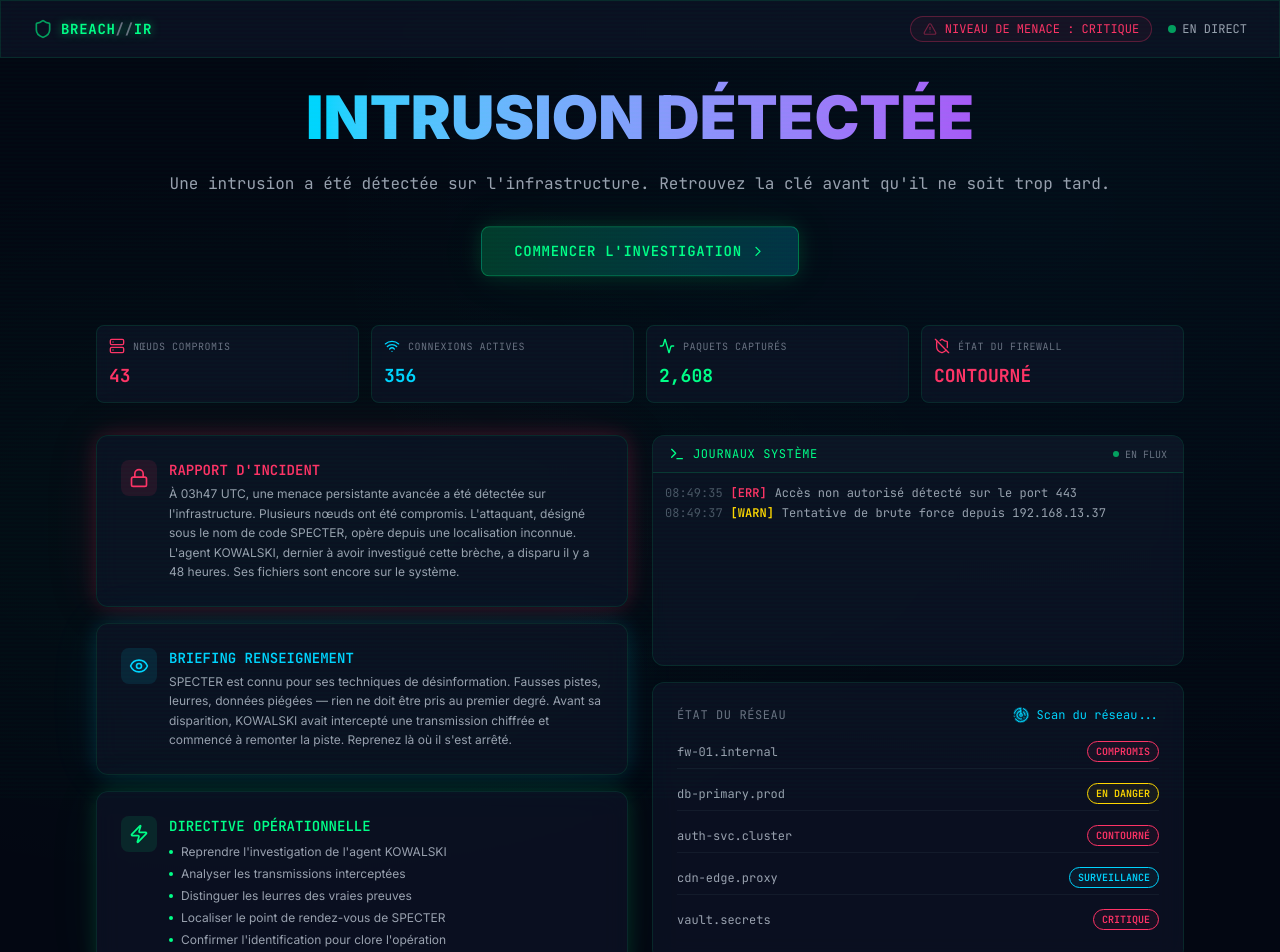
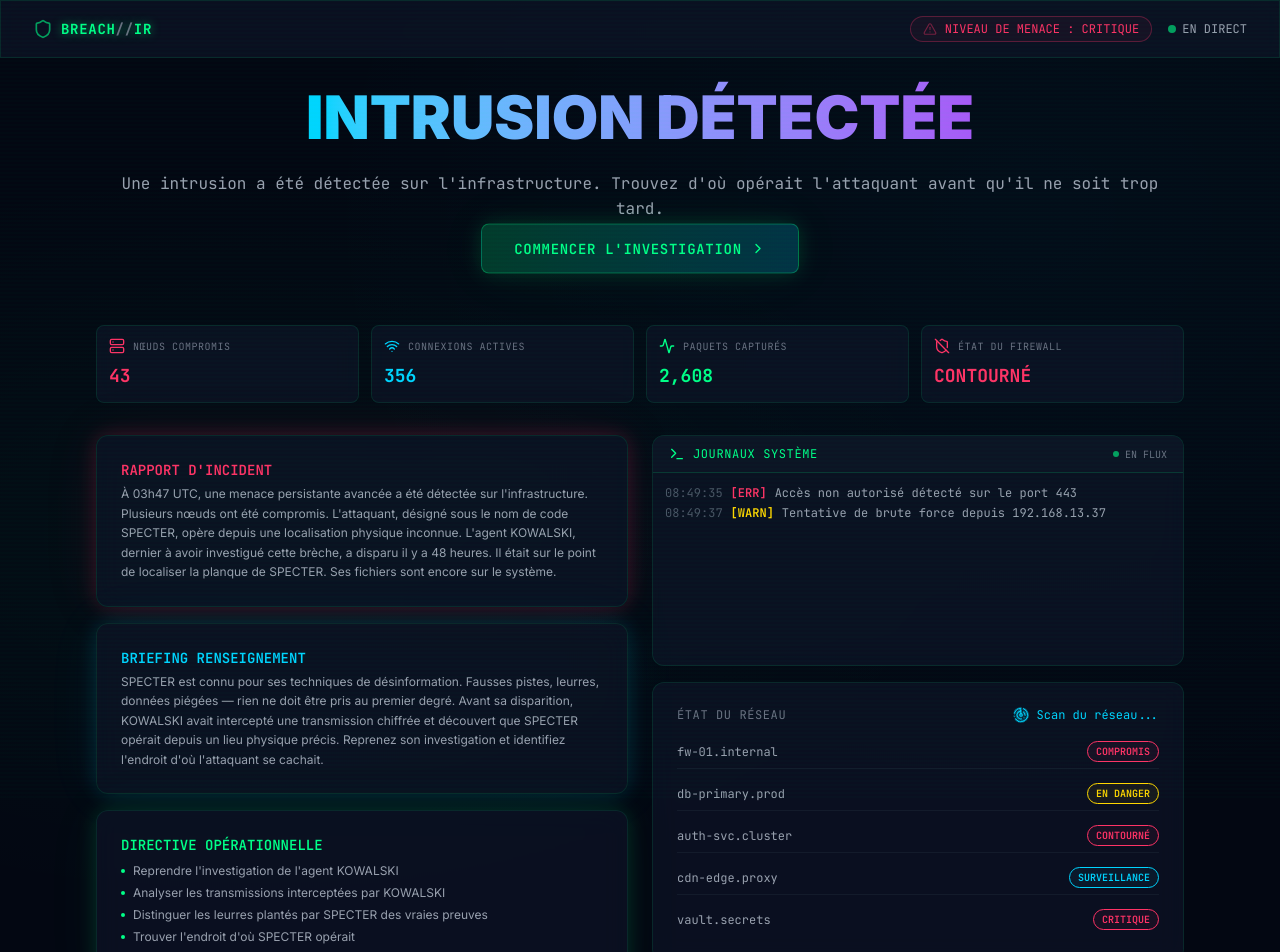
Before and after one commit to Killian-rx/Challenge48h, a React (Vite) app in the folder client/: page / in a window 1280 px wide. Shown: the top 952 px of the page. Built offline with nearby package versions, Linux system fonts and the light colour scheme.

Commit message:
feat: delete logo on home page

```diff
--- a/client/src/pages/Home.jsx
+++ b/client/src/pages/Home.jsx
@@ -29,7 +29,7 @@ export default function Home() {
 
         <div className="h-8 mb-6">
           <TypewriterText
-            text="Une intrusion a été détectée sur l'infrastructure. Retrouvez la clé avant qu'il ne soit trop tard."
+            text="Une intrusion a été détectée sur l'infrastructure. Trouvez d'où opérait l'attaquant avant qu'il ne soit trop tard."
             speed={30}
             className="text-gray-400 text-sm sm:text-base"
             onComplete={() => setTitleDone(true)}
@@ -62,16 +62,14 @@ export default function Home() {
         <div className="space-y-4">
           <GlowCard glow="red">
             <div className="flex items-start gap-3">
-              <div className="p-2 rounded-lg bg-cyber-red/10">
-                <Lock className="w-5 h-5 text-cyber-red" />
-              </div>
               <div>
                 <h3 className="font-mono text-sm font-semibold text-cyber-red mb-1">RAPPORT D'INCIDENT</h3>
                 <p className="text-xs text-gray-400 leading-relaxed">
                   À 03h47 UTC, une menace persistante avancée a été détectée sur l'infrastructure.
                   Plusieurs nœuds ont été compromis. L'attaquant, désigné sous le nom de code SPECTER,
-                  opère depuis une localisation inconnue. L'agent KOWALSKI, dernier à avoir investigué
-                  cette brèche, a disparu il y a 48 heures. Ses fichiers sont encore sur le système.
+                  opère depuis une localisation physique inconnue. L'agent KOWALSKI, dernier à avoir
+                  investigué cette brèche, a disparu il y a 48 heures. Il était sur le point de
+                  localiser la planque de SPECTER. Ses fichiers sont encore sur le système.
                 </p>
               </div>
             </div>
@@ -79,16 +77,14 @@ export default function Home() {
 
           <GlowCard glow="blue">
             <div className="flex items-start gap-3">
-              <div className="p-2 rounded-lg bg-cyber-blue/10">
-                <Eye className="w-5 h-5 text-cyber-blue" />
-              </div>
               <div>
                 <h3 className="font-mono text-sm font-semibold text-cyber-blue mb-1">BRIEFING RENSEIGNEMENT</h3>
                 <p className="text-xs text-gray-400 leading-relaxed">
                   SPECTER est connu pour ses techniques de désinformation. Fausses pistes, leurres,
                   données piégées — rien ne doit être pris au premier degré. Avant sa disparition,
-                  KOWALSKI avait intercepté une transmission chiffrée et commencé à remonter la piste.
-                  Reprenez là où il s'est arrêté.
+                  KOWALSKI avait intercepté une transmission chiffrée et découvert que SPECTER
+                  opérait depuis un lieu physique précis. Reprenez son investigation et
+                  identifiez l'endroit d'où l'attaquant se cachait.
                 </p>
               </div>
             </div>
@@ -96,9 +92,6 @@ export default function Home() {
 
           <GlowCard glow="green">
             <div className="flex items-start gap-3">
-              <div className="p-2 rounded-lg bg-cyber-green/10">
-                <Zap className="w-5 h-5 text-cyber-green" />
-              </div>
               <div>
                 <h3 className="font-mono text-sm font-semibold text-cyber-green mb-1">DIRECTIVE OPÉRATIONNELLE</h3>
                 <ul className="text-xs text-gray-400 space-y-1.5 mt-2">
@@ -108,19 +101,19 @@ export default function Home() {
                   </li>
                   <li className="flex items-center gap-2">
                     <span className="w-1 h-1 rounded-full bg-cyber-green" />
-                    Analyser les transmissions interceptées
+                    Analyser les transmissions interceptées par KOWALSKI
                   </li>
                   <li className="flex items-center gap-2">
                     <span className="w-1 h-1 rounded-full bg-cyber-green" />
-                    Distinguer les leurres des vraies preuves
+                    Distinguer les leurres plantés par SPECTER des vraies preuves
                   </li>
                   <li className="flex items-center gap-2">
                     <span className="w-1 h-1 rounded-full bg-cyber-green" />
-                    Localiser le point de rendez-vous de SPECTER
+                    Trouver l'endroit d'où SPECTER opérait
                   </li>
                   <li className="flex items-center gap-2">
                     <span className="w-1 h-1 rounded-full bg-cyber-green" />
-                    Confirmer l'identification pour clore l'opération
+                    Soumettre le nom du lieu pour clore l'opération
                   </li>
                 </ul>
               </div>
```
